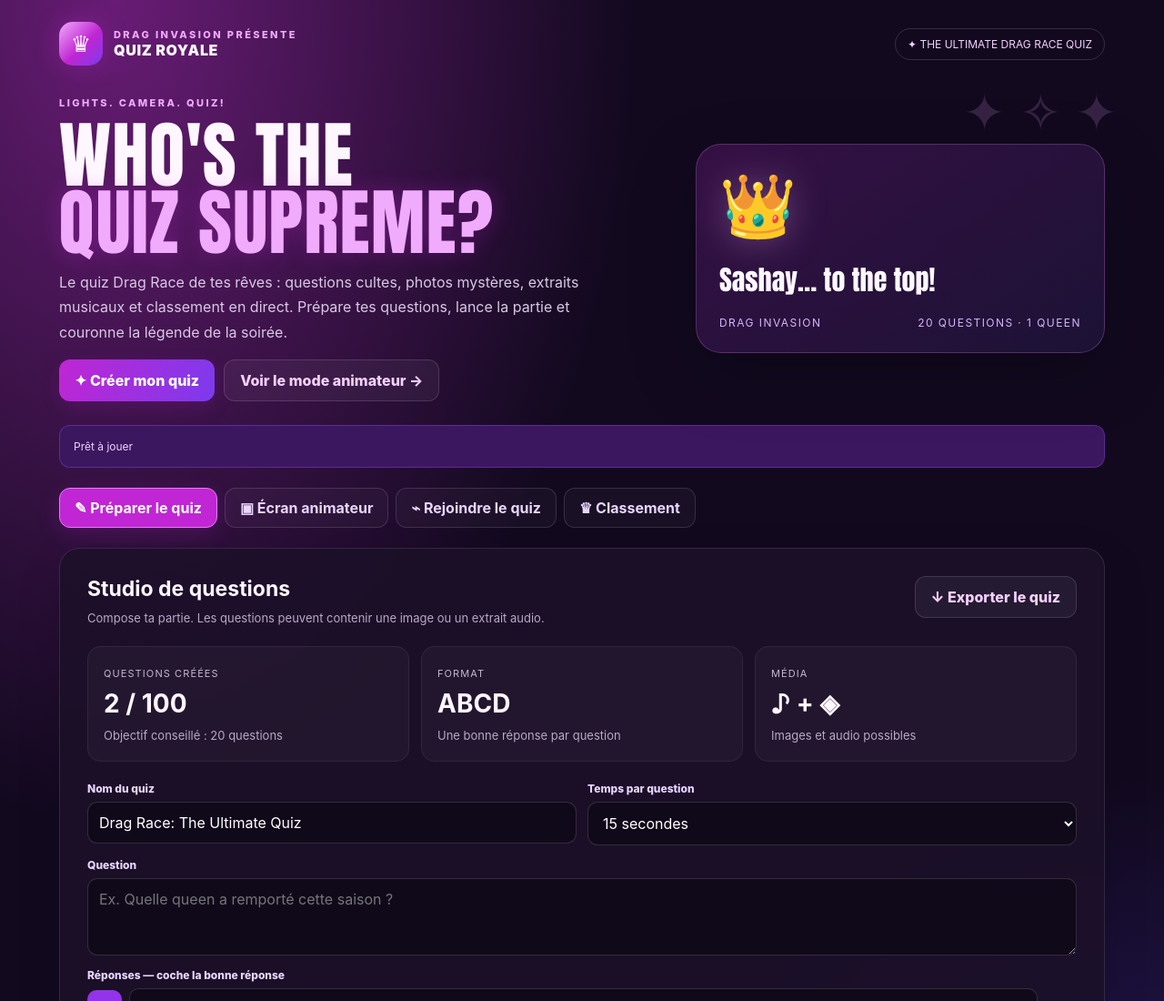
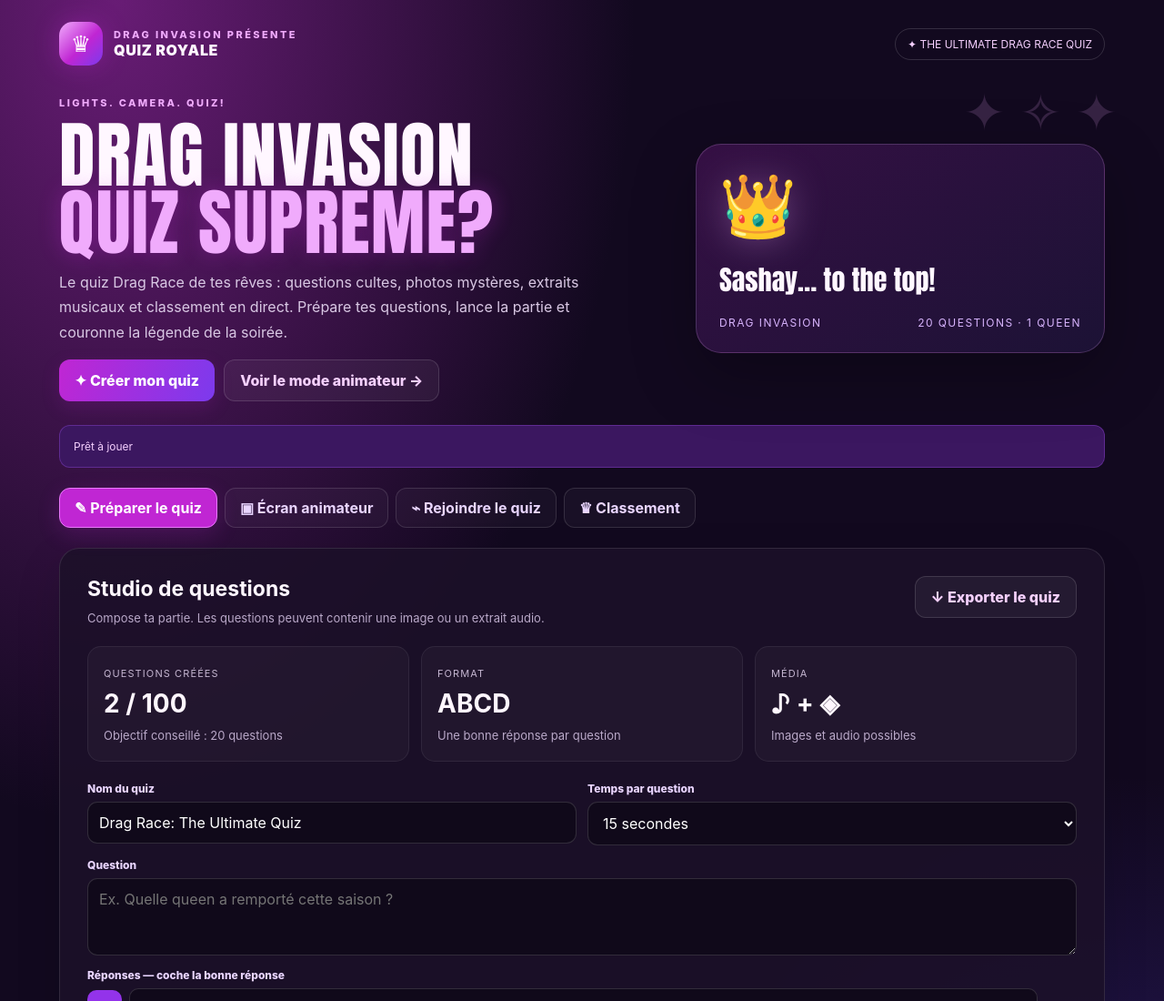
Before and after one commit to draginvasionparis-cmd/drag-invasion-drag-quizz, a website: page index.html in a window 1280 px wide. Shown: the top 1100 px of the page at 91% size. Drawn offline with Linux system fonts and the light colour scheme.

Commit message:
Update index.html

```diff
--- a/index.html
+++ b/index.html
@@ -10,7 +10,7 @@
 .error{border-color:#fb7185;color:#fecdd3}.liveactions{display:flex;gap:12px;flex-wrap:wrap;margin:18px 0}.qrCode{margin:16px auto;max-width:180px;background:#fff;padding:8px;border-radius:12px}.qrCode:empty{display:none}.qrCode svg{display:block;width:100%;height:auto}a{color:#f0abfc}button:focus-visible,a:focus-visible{outline:3px solid #f0abfc;outline-offset:3px}</style></head>
 <body><main class="app"><div class="wrap">
 <header class="top"><div class="brand"><div class="logo">♛</div><div><div class="eyebrow">Drag Invasion présente</div><div class="brandname">QUIZ ROYALE</div></div></div><div class="pill">✦ THE ULTIMATE DRAG RACE QUIZ</div></header>
-<section class="hero"><div><div class="eyebrow">Lights. Camera. Quiz!</div><h1>WHO'S THE<br><span>QUIZ SUPREME?</span></h1><p>Le quiz Drag Race de tes rêves : questions cultes, photos mystères, extraits musicaux et classement en direct. Prépare tes questions, lance la partie et couronne la légende de la soirée.</p><div style="display:flex;gap:10px;flex-wrap:wrap"><button class="btn" onclick="switchTab('editor')">✦ Créer mon quiz</button><button class="btn secondary" onclick="switchTab('host')">Voir le mode animateur →</button></div></div><div class="heroart"><div class="crown">👑</div><div class="arttitle">Sashay… to the top!</div><div class="artfoot"><span>Drag Invasion</span><span>20 questions · 1 Queen</span></div></div></section>
+<section class="hero"><div><div class="eyebrow">Lights. Camera. Quiz!</div><h1>DRAG INVASION <br><span>QUIZ SUPREME?</span></h1><p>Le quiz Drag Race de tes rêves : questions cultes, photos mystères, extraits musicaux et classement en direct. Prépare tes questions, lance la partie et couronne la légende de la soirée.</p><div style="display:flex;gap:10px;flex-wrap:wrap"><button class="btn" onclick="switchTab('editor')">✦ Créer mon quiz</button><button class="btn secondary" onclick="switchTab('host')">Voir le mode animateur →</button></div></div><div class="heroart"><div class="crown">👑</div><div class="arttitle">Sashay… to the top!</div><div class="artfoot"><span>Drag Invasion</span><span>20 questions · 1 Queen</span></div></div></section>
 <div id="connection" role="status" aria-live="polite" class="notice">Prêt à jouer</div><nav class="tabs"><button class="tab active" data-tab="editor" onclick="switchTab('editor')">✎ Préparer le quiz</button><button class="tab" data-tab="host" onclick="switchTab('host')">▣ Écran animateur</button><button class="tab" data-tab="player" onclick="switchTab('player')">⌁ Rejoindre le quiz</button><button class="tab" data-tab="results" onclick="switchTab('results')">♛ Classement</button></nav>
 <section id="editor" class="panel"><div class="panelhead"><div><h2>Studio de questions</h2><div class="muted">Compose ta partie. Les questions peuvent contenir une image ou un extrait audio.</div></div><button class="btn secondary" onclick="downloadQuiz()">↓ Exporter le quiz</button></div><div class="grid" style="margin-bottom:22px"><div class="stat"><span>Questions créées</span><strong id="qcount">2 / 20</strong><div class="muted">Objectif conseillé : 20 questions</div></div><div class="stat"><span>Format</span><strong>ABCD</strong><div class="muted">Une bonne réponse par question</div></div><div class="stat"><span>Média</span><strong>♪ + ◈</strong><div class="muted">Images et audio possibles</div></div></div>
 <div class="twocol"><div class="field"><label for="quiztitle">Nom du quiz</label><input id="quiztitle" value="Drag Race: The Ultimate Quiz"></div><div class="field"><label for="timer">Temps par question</label><select id="timer"><option value="10">10 secondes</option><option value="15" selected>15 secondes</option><option value="20">20 secondes</option><option value="30">30 secondes</option><option value="0">Sans limite</option></select></div></div>
```
